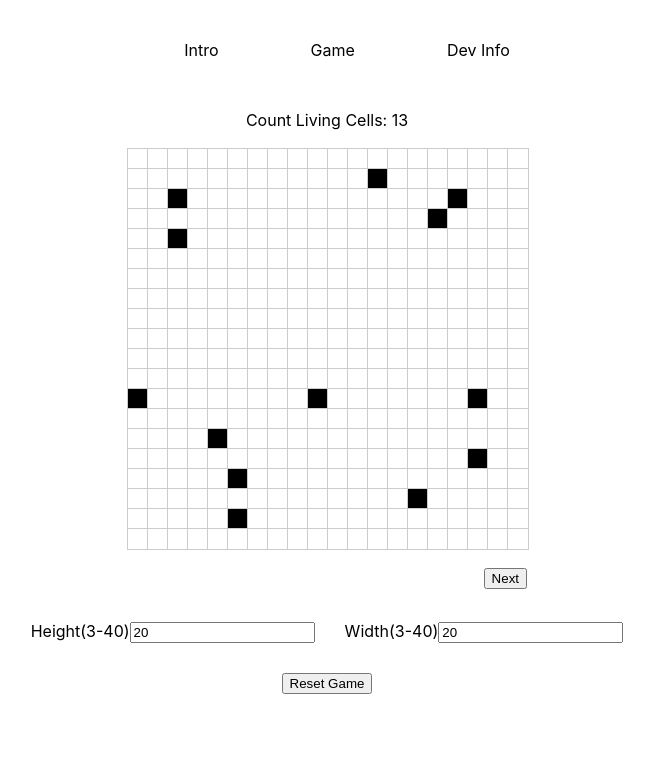
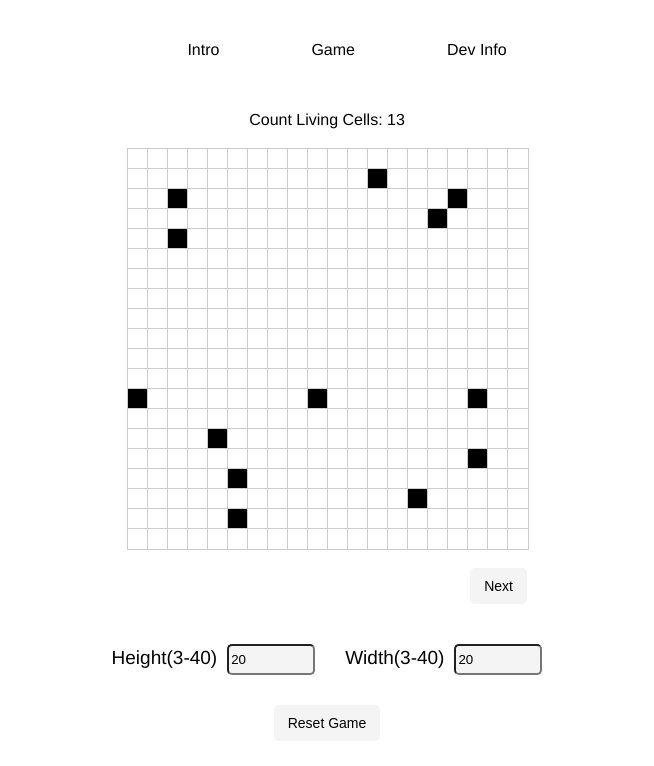
Before and after one commit to ledili2424/Conway-s-Game-of-Life, a React (Vite) app: page /game in a window 1280 px wide. Shown: the top 766 px of the page, without its empty margins (313-967 px from the left). Built offline with nearby package versions, Linux system fonts and the light colour scheme.

Commit message:
style buttons and home page

```diff
--- /dev/null
+++ b/src/Home.css
@@ -0,0 +1,16 @@
+.rules {
+  display: flex;
+  flex-direction: column;
+  align-items: center;
+}
+
+.rules li {
+  margin-left: 12%;
+  margin-block: 40px;
+  font-size: medium;
+}
+
+.title-rule {
+  margin-top: 70px;
+  font-size: larger;
+}
--- a/src/Home.jsx
+++ b/src/Home.jsx
@@ -1,10 +1,12 @@
 import NavBar from "./NavBar";
+import "./Home.css";
 
 export default function Home() {
   return (
     <div>
       <NavBar />
-      <p>Rules for the Game of Life:</p>
+      <div className="rules">
+        <p className="title-rule">Rules for the Game of Life:</p>
         <ul>
           <li>Each cell with one or no neighbors dies, as if by solitude.</li>
           <li>
@@ -12,10 +14,11 @@ export default function Home() {
           </li>
           <li>Each cell with two or three neighbors survives.</li>
           <li>
-          A dead cell with exactly three live neighbours becomes a live cell, as
-          if by reproduction.
+            A dead cell with exactly three live neighbours becomes a live cell,
+            as if by reproduction.
           </li>
         </ul>
       </div>
+    </div>
   );
 }
--- a/src/NavBar.css
+++ b/src/NavBar.css
@@ -20,6 +20,5 @@
 }
 
 .navbar .nav-link:hover {
-  background-color: #ddd;
   color: grey;
 }
--- a/src/components/GameContainer.css
+++ b/src/components/GameContainer.css
@@ -4,8 +4,20 @@
   flex-direction: column;
 }
 
+button {
+  background-color: rgba(51, 51, 51, 0.05);
+  font-size: 14px;
+  border-radius: 5px;
+  border-width: 0;
+  padding: 10px 14px;
+  text-align: center;
+  cursor: pointer;
+}
+
 .inputs {
-  margin: 30px;
+  margin-top: 40px;
+  margin-bottom: 30px;
+  font-size: 19px;
 }
 
 .height {
@@ -15,3 +27,11 @@
 .width {
   margin-left: 15px;
 }
+
+.input {
+  margin-left: 10px;
+  border-radius: 5px;
+  height: 25px;
+  width: 80px;
+  background-color: rgba(51, 51, 51, 0.05);
+}
--- a/src/components/GameContainer.jsx
+++ b/src/components/GameContainer.jsx
@@ -63,6 +63,7 @@ export default function GameContainer() {
         <label className="height">
           Height(3-40)
           <input
+            className="input"
             value={inputValue1}
             onChange={(e) => setinputValue1(+e.target.value, 10)}
           />
@@ -70,6 +71,7 @@ export default function GameContainer() {
         <label className="width">
           Width(3-40)
           <input
+            className="input"
             value={inputValue2}
             onChange={(e) => setinputValue2(+e.target.value, 10)}
           />
--- a/src/index.css
+++ b/src/index.css
@@ -1,5 +1,6 @@
 :root {
-  font-family: Inter, system-ui, Avenir, Helvetica, Arial, sans-serif;
+  font-family: "Haas Grot Text R Web", "Helvetica Neue", Helvetica, Arial,
+    sans-serif;
   line-height: 1.5;
   font-weight: 400;
 }
```
Lines whose indentation alone changed are shown as unchanged.
